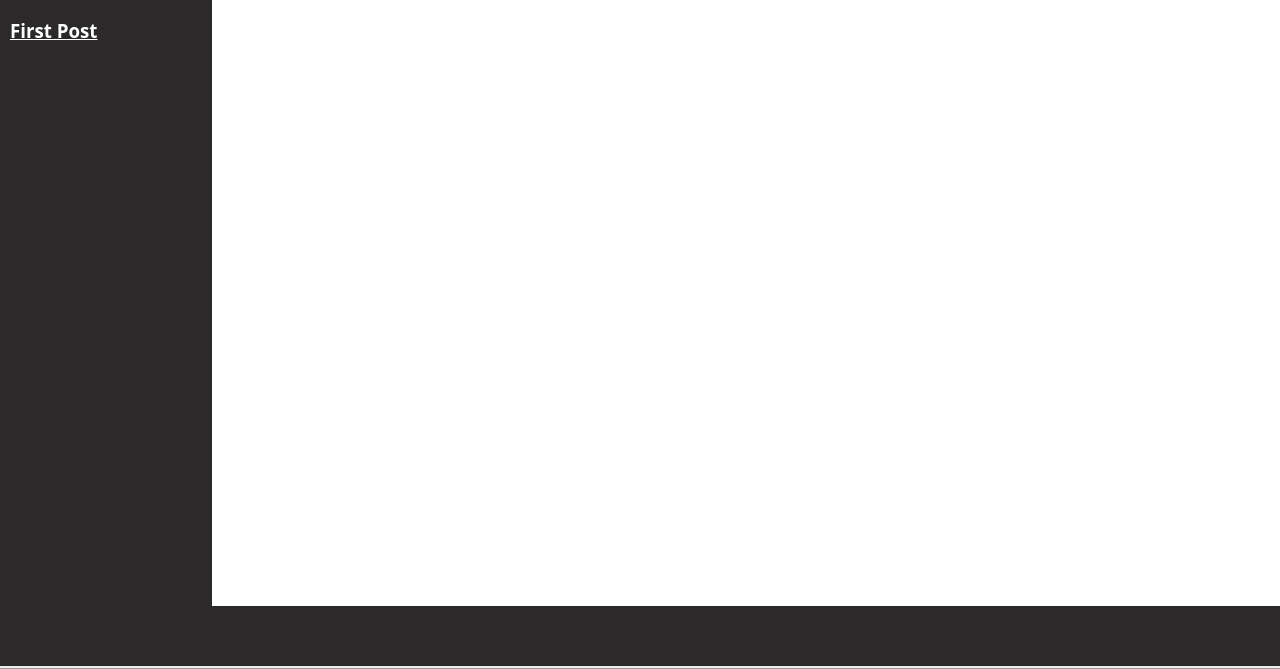
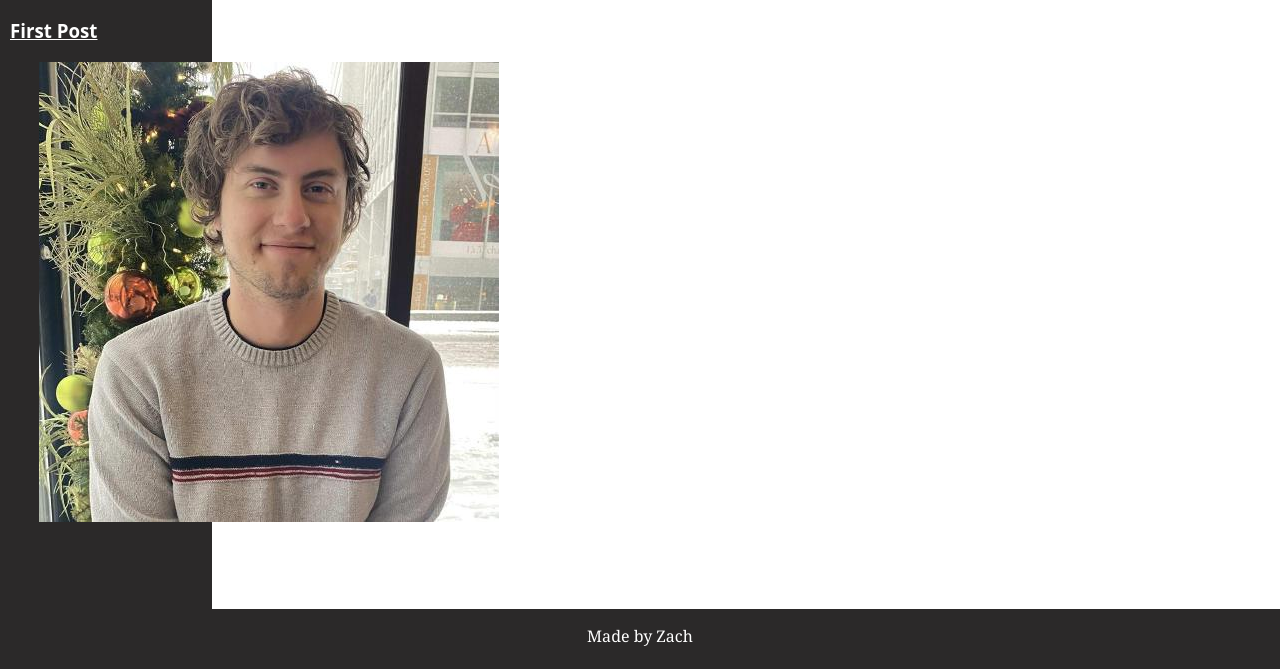
Before and after one commit to ZacharyJohn1/vanillablog, a plain HTML site: page index.html in a window 1280 px wide. Shown: the part 131-800 px from the top of the page. Drawn offline with Linux system fonts and the light colour scheme.

Commit message:
Why do I kind of like this styling?

```diff
--- a/index.html
+++ b/index.html
@@ -16,13 +16,13 @@
     <div class="sideNav">
         <h1>Posts</h1>
         <h3>First Post</h3>
+        <img src="./img/me.png" alt="me sitting in a cafe">
     </div>
-    <main>
 
 
 
 
-    </main>
-    <footer></footer>
+
+    <footer><p>Made by Zach</p></footer>
 </body>
 </html>
--- a/style.css
+++ b/style.css
@@ -2,7 +2,7 @@ html,
 body {
   margin: 0;
   padding: 0;
-  font-family: 'Open Sans', sans-serif;
+  font-family: "Open Sans", sans-serif;
   background-color: #fff;
   height: 100%;
 }
@@ -18,10 +18,9 @@ nav {
   left: 0;
   width: 100%;
   border-bottom-style: ridge;
-
 }
 
-nav h1{
+nav h1 {
   margin-left: 10px;
   font-size: 30px;
 }
@@ -32,13 +31,16 @@ nav h1{
   height: 95%;
   background-color: rgb(43, 41, 41);
 }
-.sideNav h1{
+.sideNav h1 {
   margin-top: 75px;
   color: white;
   text-decoration: underline;
 }
+.sideNav img{
+  margin-left: 15%;
+}
 
-.sideNav h3{
+.sideNav h3 {
   margin-top: 12px;
   color: white;
   text-decoration: underline;
@@ -49,11 +51,11 @@ footer {
   height: 60px;
   background-color: rgb(43, 41, 41);
   color: white;
-    text-align: left;
   font-family: Georgia, "Times New Roman", Times, serif;
   position: fixed;
   bottom: 0;
   left: 0;
   width: 100%;
-    border-bottom-style: ridge;
+  text-align: center;
+  justify-content: center;
 }
```
Also changed, not shown: img/me.png (added). Lines whose indentation alone changed are shown as unchanged.
